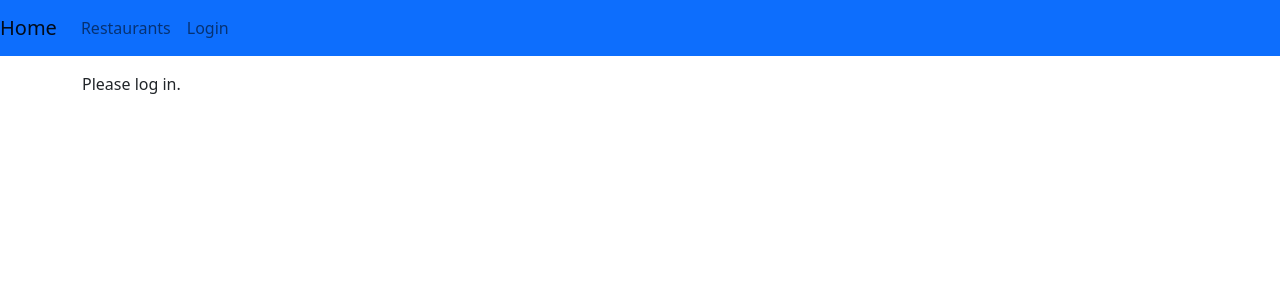
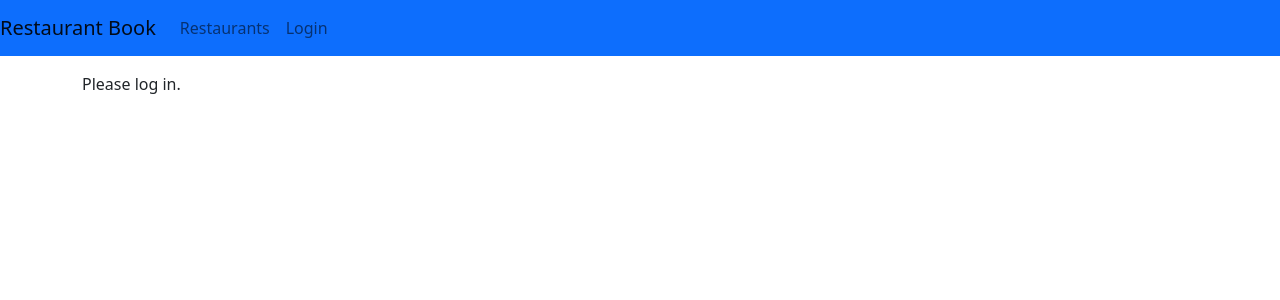
Before and after one commit to m-aung/restaurant-book, a React app in the folder frontend/: page /restaurants/1/review in a window 1280 px wide. Shown: the top 300 px of the page. Built offline with nearby package versions, Linux system fonts and the light colour scheme.

Commit message:
mongodb deployment completed using Realm

```diff
--- a/frontend/App.jsx
+++ b/frontend/App.jsx
@@ -13,7 +13,7 @@ function App() {
   // setting initial state using react hooks
   const [user, setUser] = React.useState(null);
   const [navMenu, setNavMenu] = React.useState('');
-  // if user is not logged in set user to null
+  // fetch user information from database otherwise default is null
   async function login(user = null) {
     setUser(user);
   }
@@ -31,7 +31,7 @@ function App() {
 
     <div>
     <nav className="navbar navbar-expand-lg navbar-light bg-primary" >
-    <a className="navbar-brand" href="#">Home
+    <a className="navbar-brand" href="/">Restaurant Book
     </a>
     <button className="navbar-toggler" type="button" onClick={ toggleMenu}data-target="#navbarSupportedContent" aria-controls="navbarSupportedContent" aria-expanded="false" aria-label="Toggle navigation">
     <span className="navbar-toggler-icon "></span>
@@ -64,7 +64,7 @@ function App() {
     <Switch>
     {/* restaurants route */}
     <Route exact path={["/", "/restaurants"]} component={RestaurantsList} />
-    {/* Review route */}
+    {/* Review route render is used to allow props*/}
     <Route
     path="/restaurants/:id/review"
     render={(props) => (
--- a/frontend/http-common.js
+++ b/frontend/http-common.js
@@ -1,8 +1,8 @@
 import axios from 'axios';
-
+// setting up deployed backend endpoint from mongodb
 export default axios.create({
   baseURL:
-    'https://us-east-1.aws.webhooks.mongodb-realm.com/api/client/v2.0/app/restaurant-reviews-evuay/service/restaurants/incoming_webhook/',
+    'https://us-east-1.aws.webhooks.mongodb-realm.com/api/client/v2.0/app/restaurant_book-jpvzf/service/restaurants/incoming_webhook',
   headers: {
     'Content-type': 'application/json',
   },
--- a/frontend/services/restaurants.js
+++ b/frontend/services/restaurants.js
@@ -2,7 +2,7 @@ import http from '../http-common';
 
 class RestaurantDataService {
   getAll(page = 0) {
-    return http.get(`restaurants?page=${page}`);
+    return http.get(`/restaurants?page=${page}`);
   }
 
   get(id) {
@@ -10,7 +10,7 @@ class RestaurantDataService {
   }
 
   find(query, by = 'name', page = 0) {
-    return http.get(`restaurants?${by}=${query}&page=${page}`);
+    return http.get(`/restaurants?${by}=${query}&page=${page}`);
   }
 
   createReview(data) {
```
